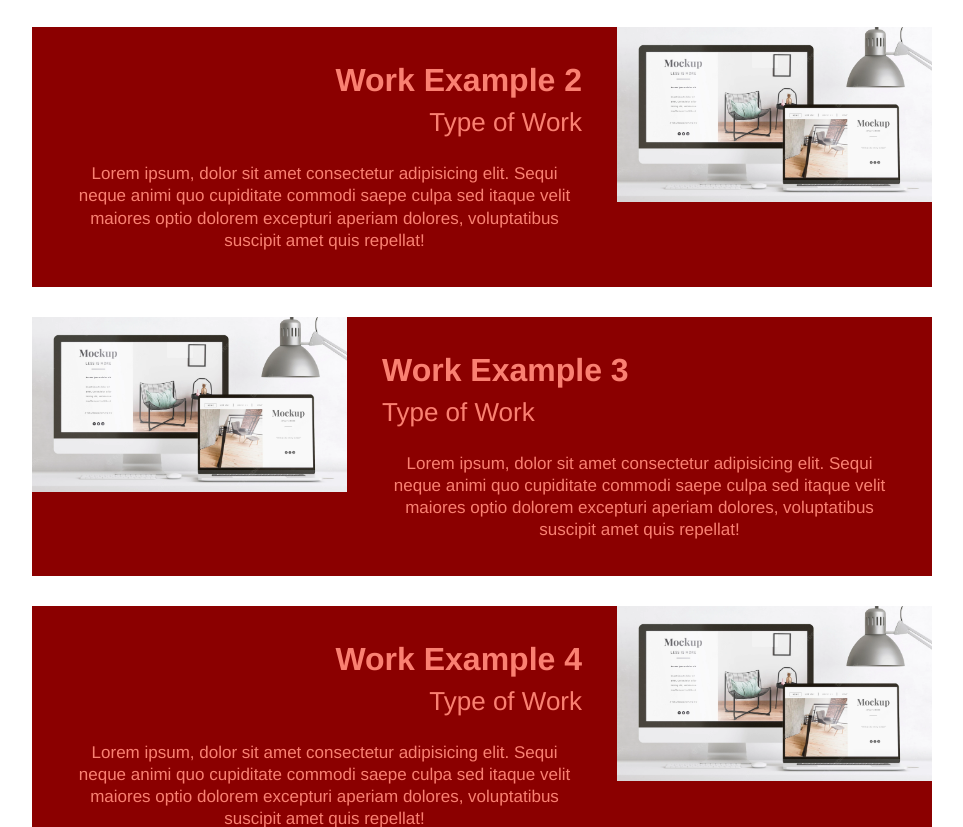
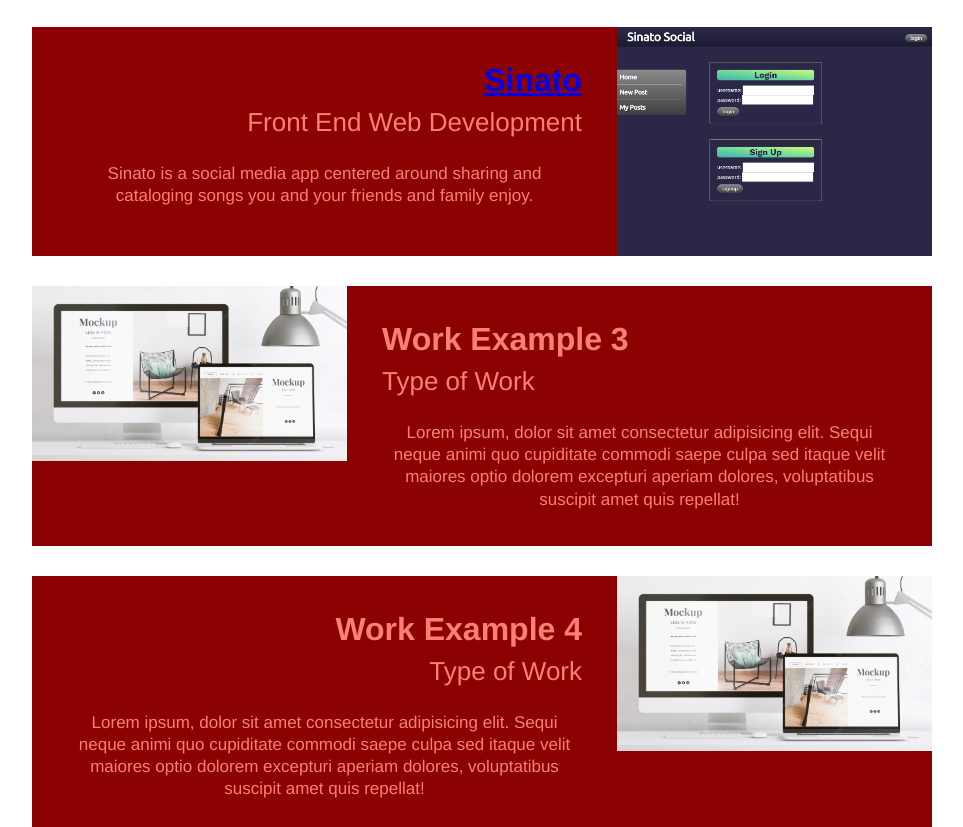
Before and after one commit to TheTrueZK/Challenge-02, a plain HTML site: page index.html in a window 1280 px wide. Shown: the part 1046-1873 px from the top of the page, without its empty margins (158-1121 px from the left). Drawn offline with Linux system fonts and the light colour scheme.

Commit message:
added sinato

```diff
--- a/index.html
+++ b/index.html
@@ -51,14 +51,13 @@
       </article>
       <article class="work-example">
         <div class="work-bio text-right">
-          <h3>Work Example 2</h3>
-          <h4>Type of Work</h4>
+          <a href="https://sinato.herokuapp.com/"><h3>Sinato</h3></a>
+          <h4>Front End Web Development</h4>
           <p>
-            Lorem ipsum, dolor sit amet consectetur adipisicing elit. Sequi neque animi quo cupiditate commodi saepe culpa sed
-            itaque velit maiores optio dolorem excepturi aperiam dolores, voluptatibus suscipit amet quis repellat!
+            Sinato is a social media app centered around sharing and cataloging songs you and your friends and family enjoy.
           </p>
         </div>
-        <img src="./assets/images/work-example.webp" alt="Example of Work" />
+        <img src="./assets/images/Sinato.png" alt="Example of Work" />
       </article>
       <article class="work-example">
         <img src="./assets/images/work-example.webp" alt="Example of Work" />
```
Also changed, not shown: assets/images/Sinato.png (added).
